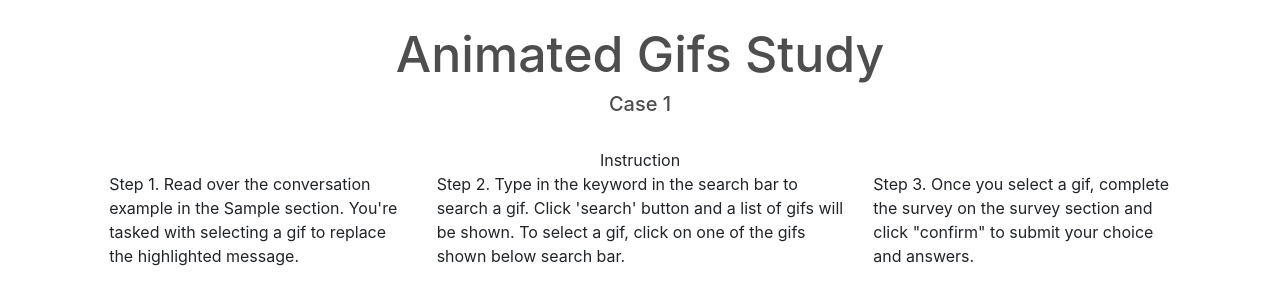
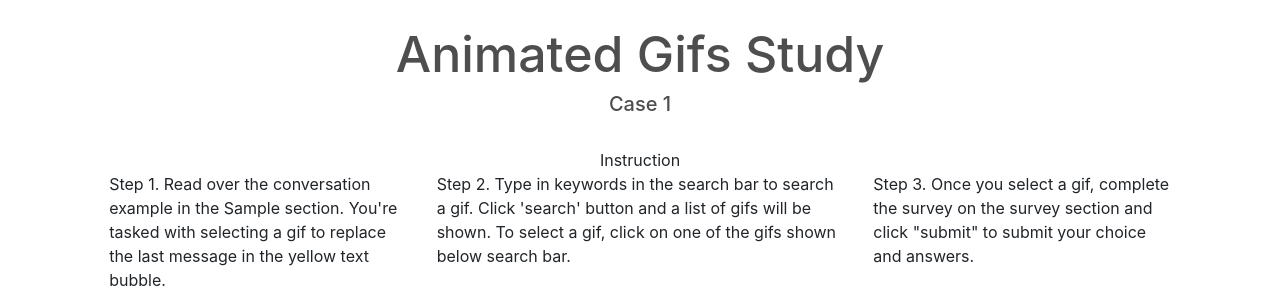
Before and after one commit to MARX1108/Gifs, a Django app: page / in a window 1280 px wide. Shown: the top 293 px of the page. Run offline with Django 3.2, Linux system fonts and the light colour scheme; some libraries are stand-ins or nearby versions.

Commit message:
minor update

```diff
--- a/gif/study/static/js/main.js
+++ b/gif/study/static/js/main.js
@@ -24,7 +24,7 @@ $(document).ready(function () {
 
         if(check){
             // $('#target').submit();
-            alert('One radio in each group is checked.');
+            // alert('One radio in each group is checked.');
         }else{
             alert('Please select one option in each question.');
             event.preventDefault();
--- a/gif/study/templates/index.html
+++ b/gif/study/templates/index.html
@@ -39,22 +39,22 @@
             <div class="col-md-1"></div>
             <div class="col-md-3">
                 Step 1. Read over the conversation example in the Sample section.
-                You're tasked with selecting a gif to replace the highlighted message.
+                You're tasked with selecting a gif to replace the last message in the yellow text bubble.
             </div>
             <div class="col-md-4">
-                Step 2. Type in the keyword in the search bar to search a gif.
+                Step 2. Type in keywords in the search bar to search a gif.
                 Click 'search' button and a list of gifs will be shown.
                 To select a gif, click on one of the gifs shown below search bar.
             </div>
             <div class="col-md-3">
                 Step 3. Once you select a gif, complete the survey on the survey section
-                        and click "confirm" to submit your choice and answers.
+                        and click "submit" to submit your choice and answers.
             </div>
             <div class="col-md-1"></div>
         </div>
         <div class="row">
-            <div class="col-md-4" style="padding: 0% 2% 0% 5%;">
-                <h1 class = "pb-4"> Sample {{sample_id}}</h1>
+            <div class="col-md-3" style="padding: 0% 2% 0% 2%;">
+                <h1 class = "pb-4 text-center"> Sample</h1>
                 <div class="m-4">
                     <div class = "d-flex justify-content-center" >
                         <img src="{% static "img/avatar.png"%} " alt="" class="img-fluid w-25" id = "avatar" style = "border-radius: 30px;">
@@ -103,12 +103,12 @@
 
                 </div>
             </div>
-            <div class="col-md-4" >
-                <h1 class = "pb-4">  Gif</h1>
+            <div class="col-md-5" >
+                <h1 class = "pb-4 text-center">  Gif</h1>
                 <!-- <img src="{% static "img/sample.gif"%} " alt="" class="img-fluid main_img"> -->
-                <p class="lead">
+                <h3>
                     Search a Gif to replace the highlighted text
-                </p>
+                </h3>
                 <div class="input-group mb-3">
                     <div class="input-group-prepend">
                         <button id = "searchbtn" class="btn btn-outline-secondary" type="button">Search</button>
@@ -117,22 +117,14 @@
                         aria-describedby="basic-addon1">
                 </div>
                 <div id="gifresults">
-
-                    <img src="{% static "img/sample.gif"%} " alt="" class="img-fluid w-25">
-                    <img src="{% static "img/sample.gif"%} " alt="" class="img-fluid w-25">
-                    <img src="{% static "img/sample.gif"%} " alt="" class="img-fluid w-25">
-                    <img src="{% static "img/sample.gif"%} " alt="" class="img-fluid w-25">
-                    <img src="{% static "img/sample.gif"%} " alt="" class="img-fluid w-25">
-                    <img src="{% static "img/sample.gif"%} " alt="" class="img-fluid w-25">
                 </div>
             </div>
-            <div class="col-md-4" style="padding: 0% 7% 0% 7%;">
-                <h1 class = "pb-4"> Survey</h1>
+            <div class="col-md-4" style="padding: 0% 5% 0% 5%;">
+                <h1 class = "pb-4 text-center"> Survey</h1>
                 <img src="sample.gif" alt="" class="img-fluid">
-
+                    <h3>How much do you agree with the statement:</h3>
                     <div class="form-group mb-3">
                         <p>
-                            How much do you agree with the statement:
                             This gif closely represents or describes the emotion I want to express.
                         </p>
                         <div class="col-sm-10">
@@ -164,7 +156,6 @@
 
                 <div class="form-group mb-3">
                     <p>
-                        How much do you agree with the statement:
                         I would likely use the selected gif in my own conversation.
                     </p>
                     <div class="col-sm-10">
@@ -196,7 +187,6 @@
 
                 <div class="form-group mb-3">
                     <p>
-                        How much do you agree with the statement:
                         I’m familiar with the source of the selected animated gif.
                     </p>
                     <div class="col-sm-10">
@@ -225,6 +215,7 @@
                         </div>
                     </div>
                 </div>
+                <h3>True or False</h3>
 
                 <div class="form-group mb-3">
                     <p class = "w-100">
@@ -263,7 +254,7 @@
                 </div>
 
 
-
+<!--
                 <div class="form-group mb-3">
                     <p class = "w-100">
                         Have you seen someone using the gif that you selected?
@@ -281,7 +272,7 @@
                             </label>
                         </div>
                     </div>
-                </div>
+                </div> -->
 
                 <form method='post' action="" >
                     {% csrf_token %}
```
